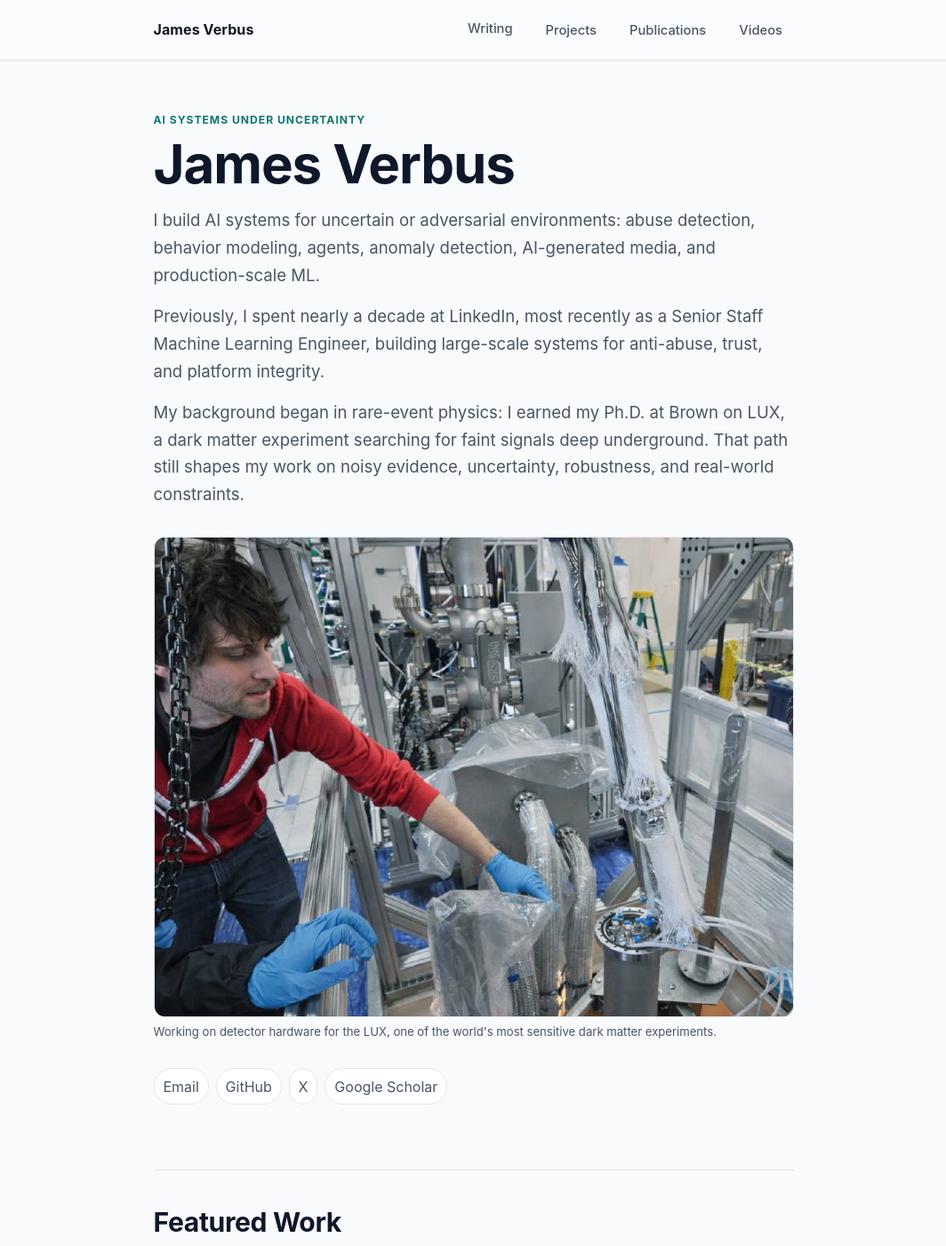
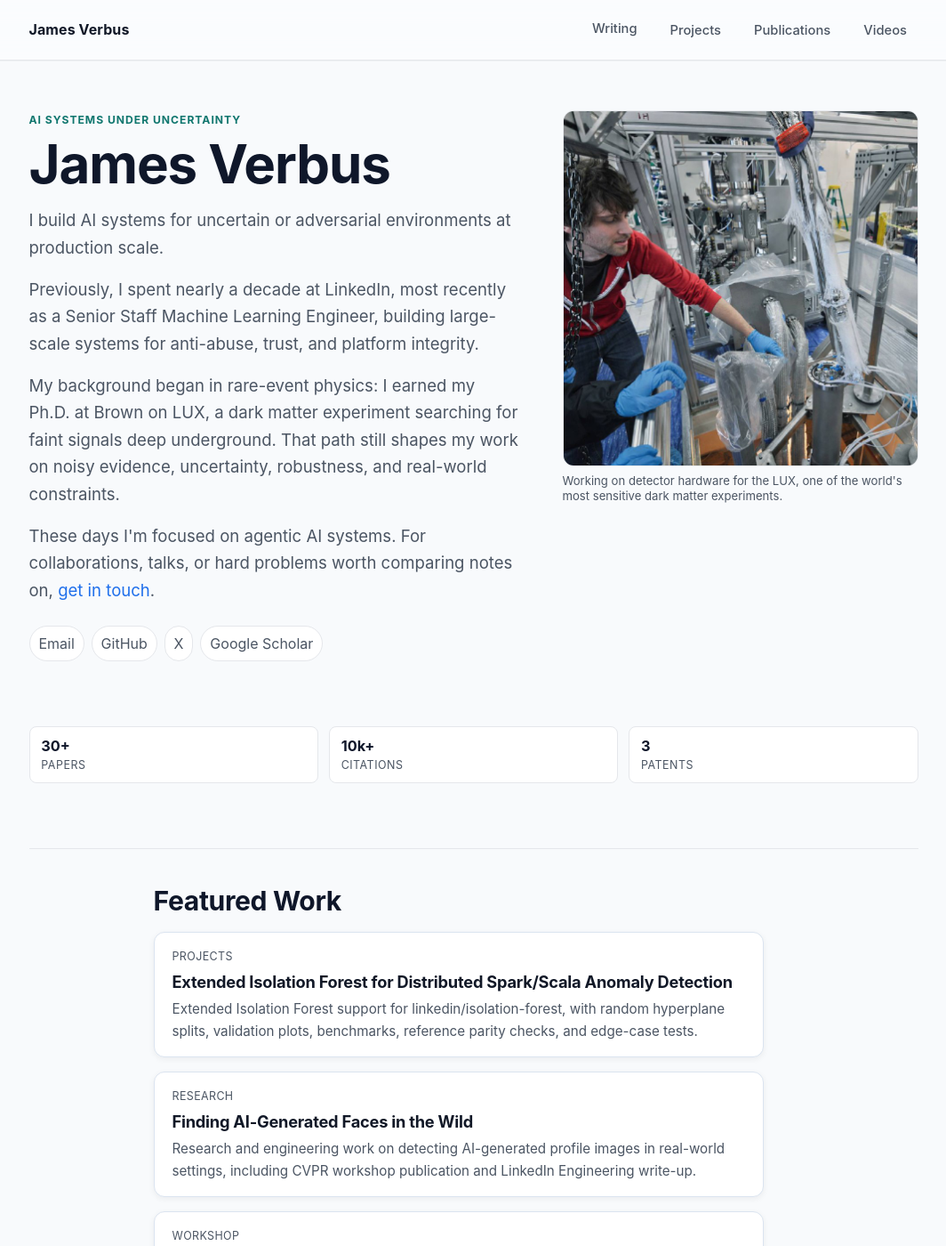
Before and after one commit to jverbus/jverbus.github.io, a Jekyll site: the page built from index.md, in a window 1280 px wide and 1400 px high. Shown: the whole window at 89% size, without its empty margins (100-1164 px from the left). Built offline with Jekyll 4.4.1, drawn with Linux system fonts in a browser that asks for light colours; some of the changed text lies outside the part shown.

Commit message:
Redesign homepage hero with two-column layout and tighter copy
- Two-column desktop hero: copy left, photo right, contact pills
  under the copy, with the stats strip spanning beneath (moved up
  from the Research section)
- Widen home page container to 1000px; sections below the hero stay
  at 720px centered; mobile keeps the stacked flow
- Fix stats grid from repeat(4) to repeat(3) and make it 3-up on
  mobile; show the full square hero photo on desktop
- Tighten opening line and add present-tense focus + get-in-touch
  ask to close the hero
- Fix literal backticks in the Projects intro (raw HTML needs <code>)

Co-Authored-By: Claude Fable 5 <noreply@anthropic.com>

```diff
--- a/_includes/site/head.html
+++ b/_includes/site/head.html
@@ -160,6 +160,6 @@
 
   <meta name="theme-color" content="#0f172a">
   <link rel="icon" type="image/x-icon" href="{{ '/favicon.ico' | relative_url }}">
-  <link href="{{ '/assets/css/modern.css' | relative_url | escape }}?v=loop21" rel="stylesheet" media="all">
+  <link href="{{ '/assets/css/modern.css' | relative_url | escape }}?v=loop22" rel="stylesheet" media="all">
   <link rel="alternate" type="application/atom+xml" title="{{ site.title | escape }}" href="{{ '/atom.xml' | absolute_url | escape }}">
 </head>
--- a/assets/css/modern.css
+++ b/assets/css/modern.css
@@ -38,6 +38,7 @@
   --space-12: 3rem;
 
   --max-content: 720px;
+  --max-home: 1000px;
   --max-readable: 68ch;
 }
 
@@ -507,12 +508,37 @@ video {
   text-transform: uppercase;
 }
 
+.page-home .unit-head-inner,
+.page-home .unit-body-inner,
+.page-home .unit-foot-inner {
+  max-width: calc(var(--max-home) + 2 * var(--space-4));
+}
+
+.page-home .entry-content {
+  max-width: var(--max-home);
+}
+
+.home-section {
+  max-width: var(--max-content);
+  margin-inline: auto;
+}
+
 .home-hero {
+  display: grid;
+  grid-template-columns: minmax(0, 1fr) minmax(280px, 400px);
+  grid-template-areas:
+    "copy photo"
+    "contact photo"
+    "stats stats";
+  column-gap: var(--space-12);
+  row-gap: var(--space-6);
+  align-items: start;
   padding: var(--space-6) 0 var(--space-8);
   border-bottom: 1px solid var(--border);
 }
 
 .home-hero-copy {
+  grid-area: copy;
   min-width: 0;
 }
 
@@ -533,9 +559,10 @@ video {
 }
 
 .home-hero-photo {
+  grid-area: photo;
   width: 100%;
   max-width: 100%;
-  margin: var(--space-8) 0 0;
+  margin: 0;
 }
 
 .home-hero-photo img {
@@ -543,8 +570,6 @@ video {
   width: 100%;
   border: 1px solid var(--border);
   border-radius: var(--radius);
-  aspect-ratio: 4 / 3;
-  object-fit: cover;
 }
 
 .home-hero-photo figcaption {
@@ -601,12 +626,16 @@ video {
 
 .proof-strip {
   display: grid;
-  grid-template-columns: repeat(4, minmax(0, 1fr));
+  grid-template-columns: repeat(3, minmax(0, 1fr));
   gap: var(--space-3);
-  max-width: var(--max-readable);
-  margin: 0 0 var(--space-6);
+  margin: 0;
   padding: 0;
   list-style: none;
+}
+
+.home-hero .proof-strip {
+  grid-area: stats;
+  margin-top: var(--space-2);
 }
 
 .proof-strip li {
@@ -639,8 +668,9 @@ video {
 }
 
 .home-contact {
+  grid-area: contact;
   max-width: 520px;
-  margin-top: var(--space-8);
+  margin-top: 0;
 }
 
 .contact-list {
@@ -1141,6 +1171,7 @@ video {
   }
 
   .home-hero {
+    display: block;
     padding-top: var(--space-2);
   }
 
@@ -1148,8 +1179,34 @@ video {
     max-width: 100%;
   }
 
+  .home-hero-photo {
+    margin-top: var(--space-8);
+  }
+
+  .home-hero-photo img {
+    aspect-ratio: 4 / 3;
+    object-fit: cover;
+  }
+
+  .home-contact {
+    margin-top: var(--space-8);
+  }
+
+  .home-hero .proof-strip {
+    margin-top: var(--space-6);
+  }
+
   .proof-strip {
-    grid-template-columns: repeat(2, minmax(0, 1fr));
+    gap: var(--space-2);
+  }
+
+  .proof-strip li {
+    padding: 0.55rem 0.6rem;
+  }
+
+  .proof-strip span {
+    font-size: 0.7rem;
+    letter-spacing: 0.03em;
   }
 
   .about-hero {
--- a/index.md
+++ b/index.md
@@ -14,9 +14,10 @@ hide_title: true
   <div class="home-hero-copy">
     <p class="eyebrow">AI systems under uncertainty</p>
     <h1>James Verbus</h1>
-    <p class="home-lede">I build AI systems for uncertain or adversarial environments: abuse detection, behavior modeling, agents, anomaly detection, AI-generated media, and production-scale ML.</p>
+    <p class="home-lede">I build AI systems for uncertain or adversarial environments at production scale.</p>
     <p class="home-lede">Previously, I spent nearly a decade at LinkedIn, most recently as a Senior Staff Machine Learning Engineer, building large-scale systems for anti-abuse, trust, and platform integrity.</p>
     <p class="home-lede">My background began in rare-event physics: I earned my Ph.D. at Brown on LUX, a dark matter experiment searching for faint signals deep underground. That path still shapes my work on noisy evidence, uncertainty, robustness, and real-world constraints.</p>
+    <p class="home-lede">These days I'm focused on agentic AI systems. For collaborations, talks, or hard problems worth comparing notes on, <a href="mailto:james.verbus@gmail.com">get in touch</a>.</p>
   </div>
   <figure class="home-hero-photo">
     <img src="{{ '/assets/images/jverbus_lux_detector.jpg' | relative_url }}" alt="James Verbus working on the LUX dark matter detector" width="800" height="800" loading="eager" decoding="async">
@@ -30,6 +31,11 @@ hide_title: true
       <li><a href="https://scholar.google.com/citations?user=_ksEziAAAAAJ">Google Scholar</a></li>
     </ul>
   </div>
+  <ul class="proof-strip" aria-label="Research highlights">
+    <li><strong>30+</strong><span>papers</span></li>
+    <li><strong>10k+</strong><span>citations</span></li>
+    <li><strong>3</strong><span>patents</span></li>
+  </ul>
 </section>
 
 <section class="home-section" aria-labelledby="featured-work-heading">
@@ -101,7 +107,7 @@ hide_title: true
   <div class="section-heading">
     <h2 id="projects-heading">Projects</h2>
   </div>
-  <p>Open-source and software work centered on `linkedin/isolation-forest`, a distributed Spark/Scala implementation for large-scale unsupervised anomaly detection.</p>
+  <p>Open-source and software work centered on <code>linkedin/isolation-forest</code>, a distributed Spark/Scala implementation for large-scale unsupervised anomaly detection.</p>
   <div class="post-list" role="list">
     {% for item in site.data.open_source.major_updates limit:3 %}
       {% include site/card.html
@@ -119,11 +125,6 @@ hide_title: true
   <div class="section-heading">
     <h2 id="research-heading">Research / Publications</h2>
   </div>
-  <ul class="proof-strip" aria-label="Research highlights">
-    <li><strong>30+</strong><span>papers</span></li>
-    <li><strong>10k+</strong><span>citations</span></li>
-    <li><strong>3</strong><span>patents</span></li>
-  </ul>
   <div class="post-list publication-list" role="list">
     {% assign selected_publications_section = site.data.publications.sections | first %}
     {% assign selected_publications = selected_publications_section.items %}
```
